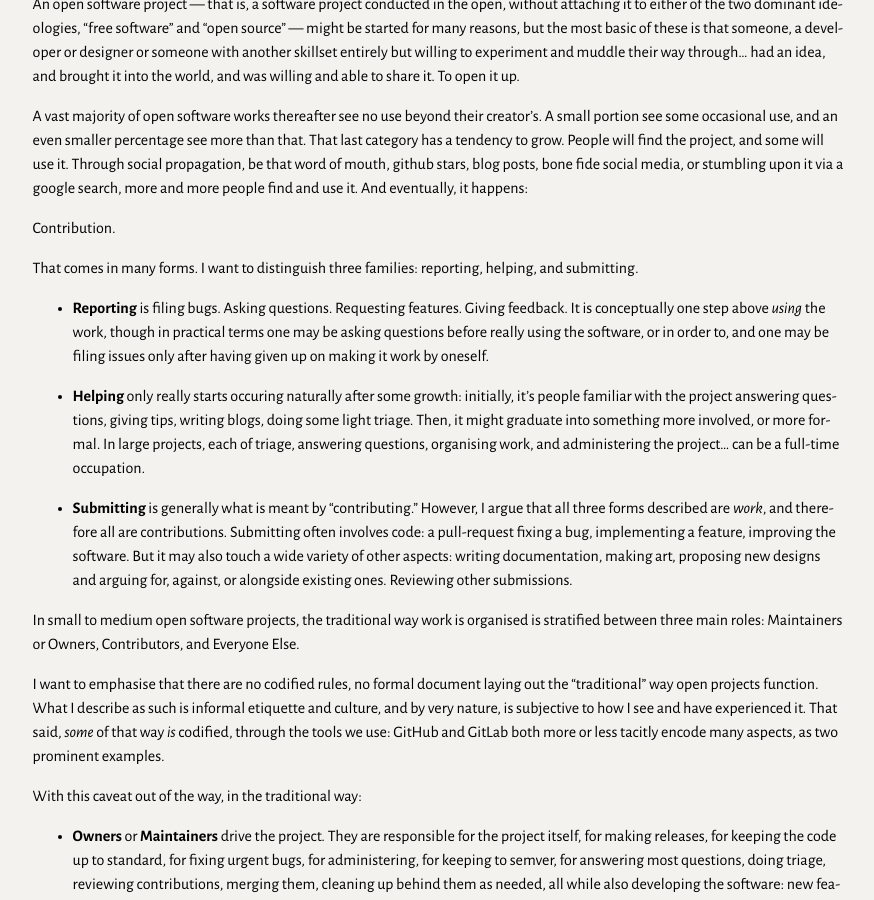
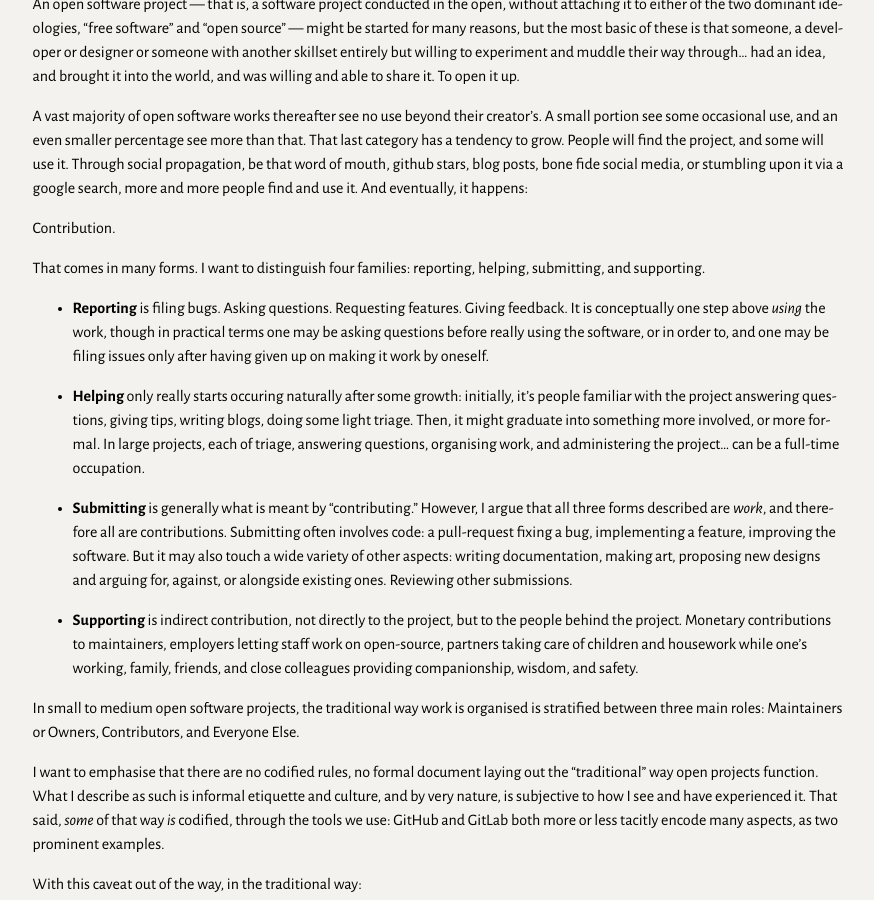
Before and after one commit to passcod/caretaker, a Jekyll site: the page built from index.markdown, in a window 1280 px wide and 900 px high, scrolled down 607 px. Shown: the whole window, without its empty margins (201-1075 px from the left). Built offline with Jekyll 4.4.1, drawn with Linux system fonts in a browser that asks for light colours; our own code applies the rules of GitHub Pages for plain Markdown files.

Commit message:
Explicitly mention supporters

```diff
--- a/index.markdown
+++ b/index.markdown
@@ -18,7 +18,8 @@ upon it via a google search, more and more people find and use it. And eventuall
 
 Contribution.
 
-That comes in many forms. I want to distinguish three families: reporting, helping, and submitting.
+That comes in many forms. I want to distinguish four families: reporting, helping, submitting,
+and supporting.
 
 - **Reporting** is filing bugs. Asking questions. Requesting features. Giving feedback. It is
 	conceptually one step above _using_ the work, though in practical terms one may be asking
@@ -36,6 +37,11 @@ That comes in many forms. I want to distinguish three families: reporting, helpi
 	pull-request fixing a bug, implementing a feature, improving the software. But it may also touch
 	a wide variety of other aspects: writing documentation, making art, proposing new designs and
 	arguing for, against, or alongside existing ones. Reviewing other submissions.
+
+- **Supporting** is indirect contribution, not directly to the project, but to the people behind the
+	project. Monetary contributions to maintainers, employers letting staff work on open-source,
+	partners taking care of children and housework while one's working, family, friends, and close
+	colleagues providing companionship, wisdom, and safety.
 
 In small to medium open software projects, the traditional way work is organised is stratified
 between three main roles: Maintainers or Owners, Contributors, and Everyone Else.
```
